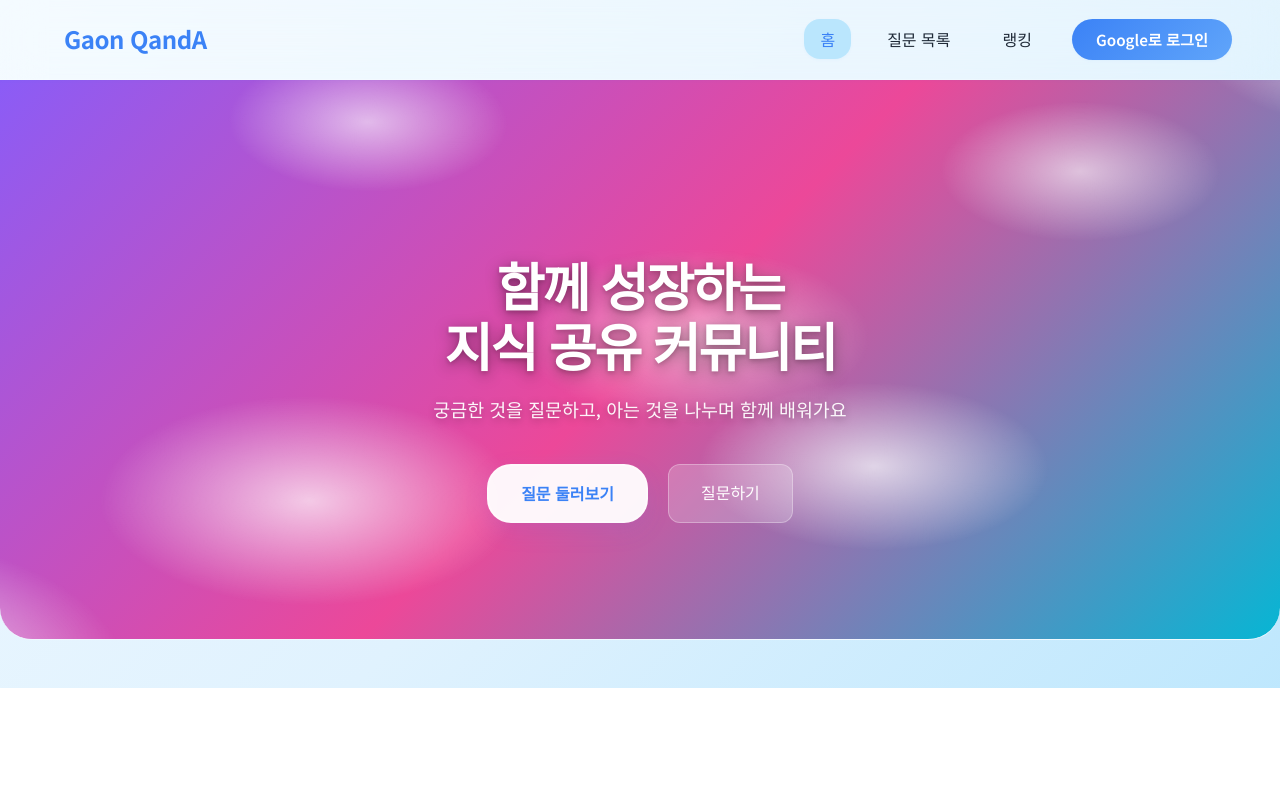
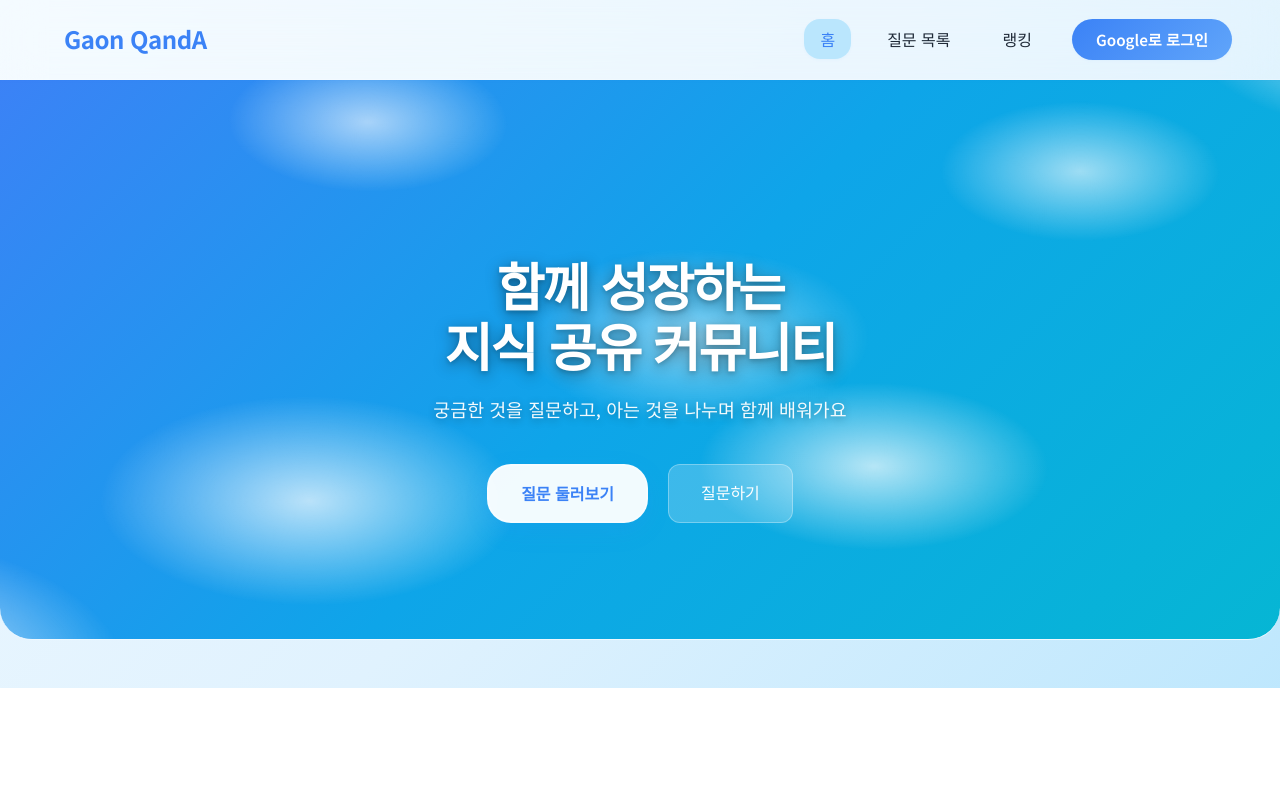
Before and after one commit to PADAK0405/GARS-QnA-Platform, a website: page public/index.html in a window 1280 px wide. Shown: the top 800 px of the page. Drawn offline with Linux system fonts and the light colour scheme; no server answers.

Commit message:
Update hero section background to sky blue gradient and fix navbar brand name

```diff
--- a/public/style.css
+++ b/public/style.css
@@ -3524,7 +3524,7 @@ a:hover {
 
 /* Hero Section */
 .hero {
-    background: linear-gradient(135deg, #8B5CF6 0%, #EC4899 50%, #06B6D4 100%);
+    background: linear-gradient(135deg, #3B82F6 0%, #0EA5E9 50%, #06B6D4 100%);
     padding: var(--spacing-3xl) var(--spacing-2xl) var(--spacing-2xl);
     text-align: center;
     border-bottom: 1px solid var(--border-light);
```
